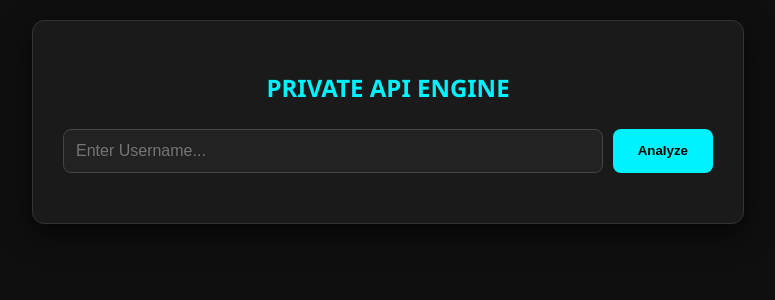
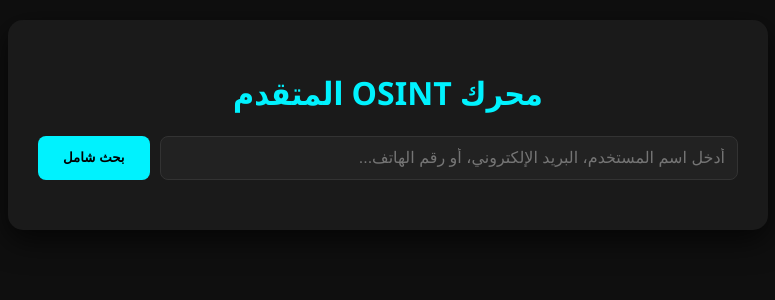
Before and after one commit to azizdj759-design/telegram-bot, a FastAPI app: page / in a window 1280 px wide. Shown: the top 300 px of the page, without its empty margins (252-1027 px from the left). Run offline with FastAPI, Linux system fonts and the light colour scheme.

Commit message:
Update index.html

```diff
--- a/templates/index.html
+++ b/templates/index.html
@@ -1,82 +1,71 @@
 <!DOCTYPE html>
-<html lang="en" dir="ltr">
+<html lang="ar" dir="rtl">
 <head>
     <meta charset="UTF-8">
     <meta name="viewport" content="width=device-width, initial-scale=1.0">
-    <title>Private API Engine</title>
+    <title>محرك OSINT المتقدم</title>
     <style>
-        :root { --bg: #0f0f0f; --card: #1a1a1a; --text: #e0e0e0; --accent: #00f2fe; --danger: #ff4757; --success: #2ed573; }
-        body { background-color: var(--bg); color: var(--text); font-family: 'Segoe UI', Tahoma, sans-serif; display: flex; justify-content: center; padding: 20px; margin: 0; }
-        .container { background: var(--card); padding: 30px; border-radius: 12px; width: 100%; max-width: 650px; box-shadow: 0 10px 30px rgba(0,0,0,0.7); border: 1px solid #333; }
-        h2 { text-align: center; color: var(--accent); margin-bottom: 25px; text-transform: uppercase; }
-        .input-group { display: flex; gap: 10px; margin-bottom: 20px; }
-        input[type="text"] { flex: 1; padding: 12px; border-radius: 8px; border: 1px solid #444; background: #222; color: white; font-size: 16px; outline: none; }
-        button { padding: 12px 25px; background: var(--accent); color: #000; border: none; border-radius: 8px; font-weight: bold; cursor: pointer; }
-
-        .error-box { background: #2a1515; border: 1px solid var(--danger); border-radius: 8px; padding: 15px; margin-bottom: 20px; color: var(--danger); text-align: center; font-weight: bold; font-size: 14px; word-wrap: break-word;}
-        .leaked-box { background: #2a1515; border: 1px solid var(--danger); border-radius: 8px; padding: 15px; margin-bottom: 20px; }
-        .leaked-box h3 { margin: 0 0 10px 0; color: var(--danger); font-size: 16px; text-align: center; }
-        .result-item { display: flex; justify-content: space-between; padding: 8px 0; border-bottom: 1px solid #2a2a2a; font-size: 14px; }
-        .key { color: #888; }
+        body { font-family: 'Segoe UI', Tahoma, sans-serif; background-color: #0f0f0f; color: #e0e0e0; margin: 0; padding: 20px; display: flex; justify-content: center; }
+        .container { width: 100%; max-width: 700px; background: #1a1a1a; padding: 30px; border-radius: 15px; box-shadow: 0 10px 30px rgba(0,0,0,0.7); }
+        h1 { text-align: center; color: #00f2fe; }
+        .search-box { display: flex; gap: 10px; margin-bottom: 20px; }
+        input { flex: 1; padding: 12px; border-radius: 8px; border: 1px solid #333; background: #222; color: #fff; font-size: 16px; }
+        button { padding: 12px 25px; background: #00f2fe; border: none; border-radius: 8px; color: #000; font-weight: bold; cursor: pointer; }
+        .section { margin-top: 25px; border-top: 1px solid #333; padding-top: 15px; }
+        .section-title { color: #00f2fe; margin-bottom: 10px; font-size: 1.2em; }
+        .data-row { display: flex; justify-content: space-between; padding: 8px 0; border-bottom: 1px solid #2a2a2a; }
+        .label { color: #888; }
         .value { font-weight: bold; color: #fff; }
-        .leaked-box .value { color: var(--danger); }
-
-        .live-box { background: #111; border-radius: 8px; padding: 15px; border: 1px solid #333; }
-        .live-box h3 { margin: 0 0 10px 0; color: var(--accent); font-size: 16px; text-align: center; }
-        .bio-box { background: #222; padding: 10px; border-radius: 5px; margin-top: 5px; color: #aaa; border: 1px dashed #444; }
+        .status-valid { color: #2ed573; font-weight: bold; }
+        .status-invalid { color: #ff4757; font-weight: bold; }
+        .error { background: #4a1c1c; color: #ff6b6b; padding: 15px; border-radius: 8px; text-align: center; margin-top: 20px; }
     </style>
 </head>
 <body>
     <div class="container">
-        <h2>PRIVATE API ENGINE</h2>
+        <h1>محرك OSINT المتقدم</h1>
         <form method="POST">
-            <div class="input-group">
-                <input type="text" name="username" placeholder="Enter Username..." value="{{ username }}" required>
-                <button type="submit">Analyze</button>
+            <div class="search-box">
+                <input type="text" name="query" placeholder="أدخل اسم المستخدم، البريد الإلكتروني، أو رقم الهاتف..." value="{{ query }}" required>
+                <button type="submit">بحث شامل</button>
             </div>
         </form>
 
         {% if error %}
-            <!-- هنا سيظهر الخطأ الحقيقي القادم من بايثون -->
-            <div class="error-box">
-                خطأ حقيقي: {{ error }}
-            </div>
+            <div class="error">{{ error }}</div>
         {% endif %}
 
         {% if result %}
             {% if result.leaked_info %}
-                <div class="leaked-box">
-                    <h3>⚠️ LEAKED DATABASE MATCH</h3>
-                    <div class="result-item">
-                        <span class="key">Email:</span>
-                        <span class="value">{{ result.leaked_info.email }}</span>
-                    </div>
-                    <div class="result-item">
-                        <span class="key">Phone:</span>
-                        <span class="value">{{ result.leaked_info.phone }}</span>
-                    </div>
-                </div>
-            {% else %}
-                <div style="text-align: center; color: #888; margin-bottom: 20px;">No leaked records found in local DB.</div>
+            <div class="section">
+                <div class="section-title">🗄️ معلومات من قاعدة البيانات المسربة</div>
+                <div class="data-row"><span class="label">البريد الإلكتروني:</span><span class="value">{{ result.leaked_info.email }}</span></div>
+                <div class="data-row"><span class="label">رقم الهاتف:</span><span class="value">{{ result.leaked_info.phone }}</span></div>
+                <div class="data-row"><span class="label">اسم المستخدم:</span><span class="value">{{ result.leaked_info.username }}</span></div>
+            </div>
             {% endif %}
 
-            {% if result.live_stats %}
-                <div class="live-box">
-                    <h3>LIVE PRIVATE API DATA</h3>
-                    {% for key, value in result.live_stats.items() %}
-                        {% if key == 'Bio' %}
-                            <div class="result-item" style="flex-direction: column; align-items: flex-start;">
-                                <span class="key">Bio:</span>
-                                <div class="bio-box">{{ value }}</div>
-                            </div>
-                        {% else %}
-                            <div class="result-item">
-                                <span class="key">{{ key }}:</span>
-                                <span class="value">{{ value }}</span>
-                            </div>
-                        {% endif %}
-                    {% endfor %}
+            {% if result.email_check %}
+            <div class="section">
+                <div class="section-title">📧 التحقق من البريد الإلكتروني</div>
+                <div class="data-row">
+                    <span class="label">الحالة:</span>
+                    <span class="value {% if result.email_check.status == 'valid' %}status-valid{% else %}status-invalid{% endif %}">
+                        {{ result.email_check.message }}
+                    </span>
                 </div>
+            </div>
+            {% endif %}
+
+            {% if result.live_profile %}
+            <div class="section">
+                <div class="section-title">🌐 البيانات العامة (Live Profile)</div>
+                <div class="data-row"><span class="label">اسم المستخدم:</span><span class="value">{{ result.live_profile.username }}</span></div>
+                <div class="data-row"><span class="label">الاسم:</span><span class="value">{{ result.live_profile.nickname }}</span></div>
+                <div class="data-row"><span class="label">المتابعون:</span><span class="value">{{ result.live_profile.followers }}</span></div>
+                <div class="data-row"><span class="label">الإعجابات:</span><span class="value">{{ result.live_profile.likes }}</span></div>
+                <div class="data-row"><span class="label">النبذة:</span><span class="value">{{ result.live_profile.bio }}</span></div>
+            </div>
             {% endif %}
         {% endif %}
     </div>
```
